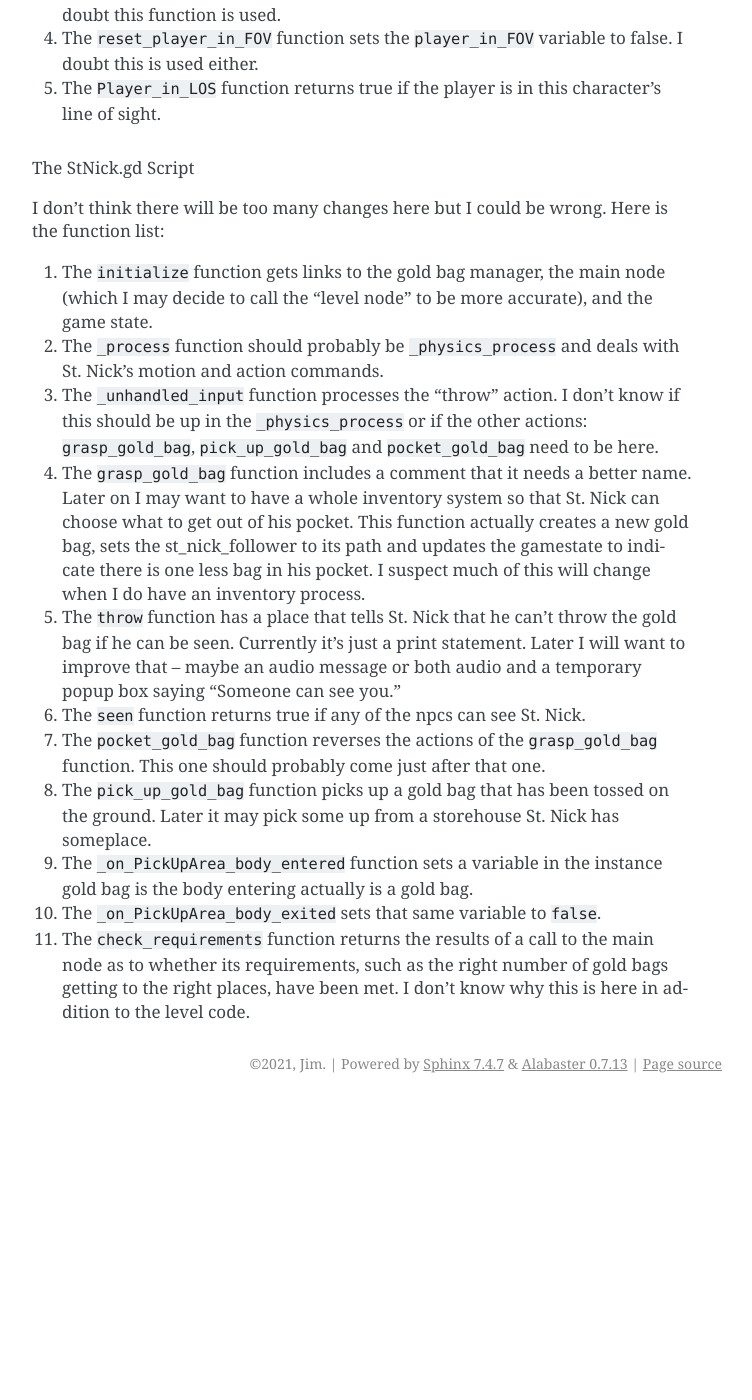
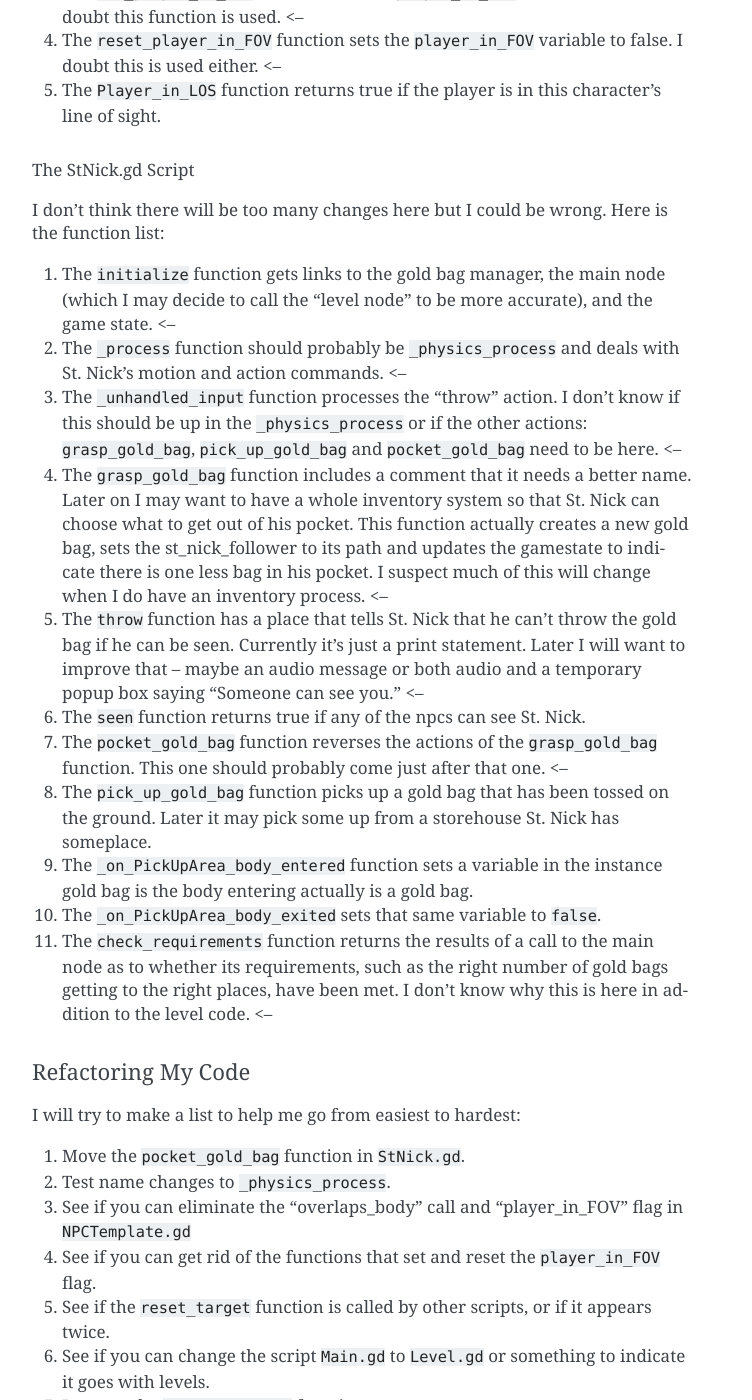
Before and after one commit to JMorris1575/Christmas2022, a Sphinx documentation site: the page built from docs/st_nick_game_dev.rst, in a window 1280 px wide and 1400 px high, scrolled down 51627 px. Shown: the whole window, without its empty margins (388-1140 px from the left). Built offline with Sphinx 7.4.7, drawn with Linux system fonts in a browser that asks for light colours; before the commit the page ends 52730 px from its top, so only the background shows below that; some of the changed text lies outside the part shown.

Commit message:
Started refactoring my code.

```diff
--- a/docs/st_nick_game_dev.rst
+++ b/docs/st_nick_game_dev.rst
@@ -1997,11 +1997,11 @@
 #. The ``_ready`` function checks to see if the ``VisionZone`` overlaps the player but it uses ``overlaps_body`` which
    may not work for what I want. This function is intended to set the ``player_in_FOV`` flag if the player starts within
    the vision zone but I'm not sure it is used any more. After studying the rest of the script, I don't think it is
-   used.
+   used. <--
 #. The ``initialize`` function sets links to the ``Pathfinding`` node and the ``StNick`` node in each level. this
    function also sets the first target for this character.
 #. The ``reset_target`` function sets a new target for this character. There's not much to it but it may be called by
-   other scripts.
+   other scripts. <--
 #. The ``get_target`` function returns a random point within the ``pathfinding`` array.
 #. The ``draw_path`` function compiles the points in the character's current path in preparation for drawing lines
    between them for debugging purposes.
@@ -2038,10 +2038,10 @@
    a random texture for this character's sprite.
 #. The ``_process`` function should probably be ``_physics_process``. It displays the path lines if ``show_paths`` is
    set to ``true``. Then, if the character hasn't already arrived at the end of its path to the target it moves another
-   step in that direction. If it has arrived finds a new target. (This, I believe, is in the ``NPCTemplate.gd`` script.
-   This function also sets a variable ``can_see_st_nick`` if he is in the player's field of view and line of sight.
-#. The ``set_player_in_FOV`` function sets the ``player_in_FOV`` variable to true. I doubt this function is used.
-#. The ``reset_player_in_FOV`` function sets the ``player_in_FOV`` variable to false. I doubt this is used either.
+   step in that direction. If it has arrived finds a new target. (This, I believe, is in the ``NPCTemplate.gd`` script.)
+   This function also sets a variable ``can_see_st_nick`` if he is in the player's field of view and line of sight. <--
+#. The ``set_player_in_FOV`` function sets the ``player_in_FOV`` variable to true. I doubt this function is used. <--
+#. The ``reset_player_in_FOV`` function sets the ``player_in_FOV`` variable to false. I doubt this is used either. <--
 #. The ``Player_in_LOS`` function returns true if the player is in this character's line of sight.
 
 The StNick.gd Script
@@ -2050,22 +2050,22 @@
 I don't think there will be too many changes here but I could be wrong. Here is the function list:
 
 #. The ``initialize`` function gets links to the gold bag manager, the main node (which I may decide to call the "level
-   node" to be more accurate), and the game state.
+   node" to be more accurate), and the game state. <--
 #. The ``_process`` function should probably be ``_physics_process`` and deals with St. Nick's motion and action
-   commands.
+   commands. <--
 #. The ``_unhandled_input`` function processes the "throw" action. I don't know if this should be up in the
    ``_physics_process`` or if the other actions: ``grasp_gold_bag``, ``pick_up_gold_bag`` and ``pocket_gold_bag`` need
-   to be here.
+   to be here. <--
 #. The ``grasp_gold_bag`` function includes a comment that it needs a better name. Later on I may want to have a whole
    inventory system so that St. Nick can choose what to get out of his pocket. This function actually creates a new gold
    bag, sets the st_nick_follower to its path and updates the gamestate to indicate there is one less bag in his pocket.
-   I suspect much of this will change when I do have an inventory process.
+   I suspect much of this will change when I do have an inventory process. <--
 #. The ``throw`` function has a place that tells St. Nick that he can't throw the gold bag if he can be seen. Currently
    it's just a print statement. Later I will want to improve that -- maybe an audio message or both audio and a
-   temporary popup box saying "Someone can see you."
+   temporary popup box saying "Someone can see you." <--
 #. The ``seen`` function returns true if any of the npcs can see St. Nick.
 #. The ``pocket_gold_bag`` function reverses the actions of the ``grasp_gold_bag`` function. This one should probably
-   come just after that one.
+   come just after that one. <--
 #. The ``pick_up_gold_bag`` function picks up a gold bag that has been tossed on the ground. Later it may pick some up
    from a storehouse St. Nick has someplace.
 #. The ``_on_PickUpArea_body_entered`` function sets a variable in the instance gold bag is the body entering actually
@@ -2073,4 +2073,22 @@
 #. The ``_on_PickUpArea_body_exited`` sets that same variable to ``false``.
 #. The ``check_requirements`` function returns the results of a call to the main node as to whether its requirements,
    such as the right number of gold bags getting to the right places, have been met. I don't know why this is here in
-   addition to the level code.
+   addition to the level code. <--
+
+Refactoring My Code
+-------------------
+
+I will try to make a list to help me go from easiest to hardest:
+
+#. Move the ``pocket_gold_bag`` function in ``StNick.gd``.
+#. Test name changes to ``_physics_process``.
+#. See if you can eliminate the "overlaps_body" call and "player_in_FOV" flag in ``NPCTemplate.gd``
+#. See if you can get rid of the functions that set and reset the ``player_in_FOV`` flag.
+#. See if the ``reset_target`` function is called by other scripts, or if it appears twice.
+#. See if you can change the script ``Main.gd`` to ``Level.gd`` or something to indicate it goes with levels.
+#. Rename the ``grasp_gold_bag`` function.
+#. See which items currently in ``NPCTemplate.gd`` could be moved to ``AI.gd``.
+#. See if the actions handled by the ``_unhandled_input`` function in ``StNick.gd`` can be consolidated with the ones in
+   the (soon-to-be-renamed) ``_physics_process``.
+#. Figure out the best place to figure out if a level's requirements have been met.
+#. Improve the response of the ``throw`` function in ``StNick.gd`` with audio and/or a pop-up box.
```
Also changed, not shown: other parts of docs/st_nick_game_dev.rst (+6 -6 lines).
